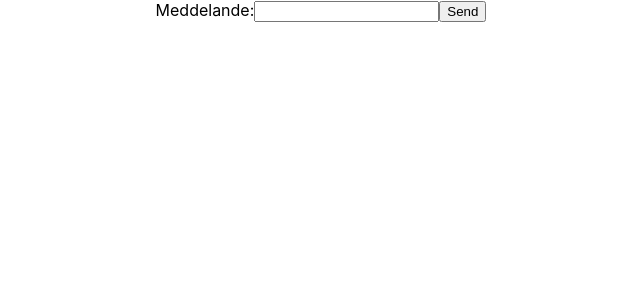
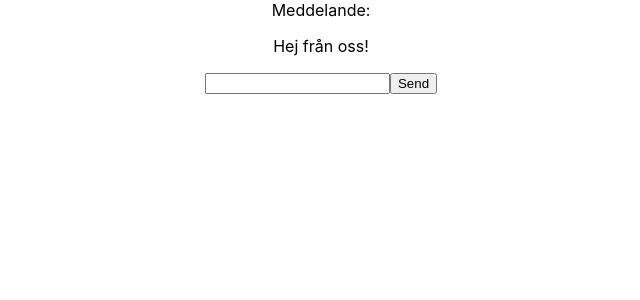
Before and after one commit to majazocom/2-mar, a React (Create React App) app: page / in a window 1280 px wide. Shown: the top 300 px of the page, without its empty margins (319-959 px from the left). Built offline with nearby package versions, Linux system fonts and the light colour scheme.

Commit message:
some changes

```diff
--- a/src/App.js
+++ b/src/App.js
@@ -1,10 +1,12 @@
+import { useState } from 'react';
 import './App.css';
 import Form from './components/Form';
 
 function App() {
+  const [message, setMessage] = useState('Hej från oss!');
   return (
     <div className="App">
-      <Form />
+      <Form message={message} />
     </div>
   );
 }
--- a/src/components/Form.js
+++ b/src/components/Form.js
@@ -3,11 +3,18 @@ import Button from "./Button";
 import Input from "./Input";
 
 class Form extends Component {
+    constructor(props) {
+        super(props);
+        this.state = {
+            dummyData: 0
+        }
+    }
     render() {
         return (
             <form>
                 <label>
                     Meddelande:
+                    <p>{this.props.message}</p>
                     <Input />
                     <Button />
                 </label>
```
